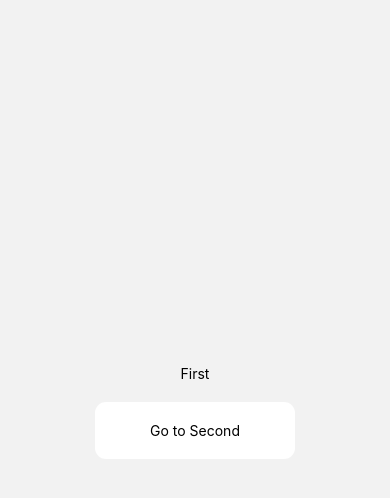
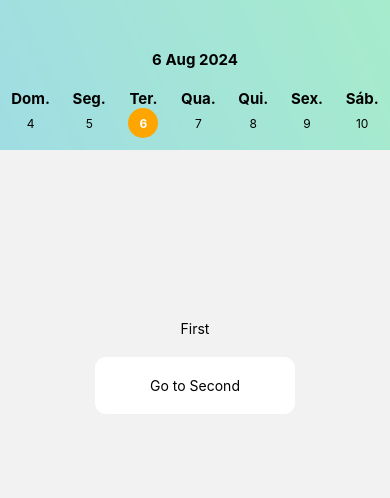
Before and after one commit to AugustoOmena/types-screens, a React Native app: screen /First in a window 390 px wide. Shown: the top 498 px of the page. Built offline with nearby package versions, Linux system fonts and the light colour scheme.

Commit message:
Add Calendario no topo

```diff
--- /dev/null
+++ b/src/views/Onboarding/Calendario.tsx
@@ -0,0 +1,114 @@
+import { Text, View, StyleSheet, ImageBackground } from "react-native";
+import React from "react";
+
+const CalendarioNoTopo = () => {
+    const date = new Date();
+    const year = date.getFullYear();
+    const month = date.getMonth() + 1;
+    const dayOfMonth = date.getDate();
+    const dayOfWeek = date.getDay();
+
+    const monthAbbreviations = ['0','Jan', 'Feb', 'Mar', 'Apr', 'May', 'Jun', 'Jul', 'Aug', 'Sep', 'Oct', 'Nov', 'Dec'];
+    const daysOfWeek = ['Dom.', 'Seg.', 'Ter.', 'Qua.', 'Qui.', 'Sex.', 'Sáb.'];
+
+    const getDateForDay = (dayOffset: number) => {
+      const current = new Date(date);
+      current.setDate(dayOfMonth + dayOffset - dayOfWeek);
+      return current.getDate();
+    };
+
+    const isToday = (dayOffset: number) => {
+      const currentDate = new Date(date);
+      currentDate.setDate(dayOfMonth + dayOffset - dayOfWeek);
+      return currentDate.getDate() === dayOfMonth;
+    };
+
+    return (
+        <View style={styles.container}>
+            <ImageBackground source={require('../../../assets/imagens/backgroundColor.png')} style={styles.image}>
+                <Text style={styles.text}>{dayOfMonth} {monthAbbreviations[month]} {year}</Text>
+                <View style={styles.weekContainer}>
+                {daysOfWeek.map((day, index) => (
+                    <View key={index} style={styles.dayContainer}>
+                    <Text style={styles.dayText}>{day}</Text>
+                    <View style={[styles.dateContainer, isToday(index) && styles.todayContainer]}>
+                        <Text style={[styles.dateText, isToday(index) && styles.todayDate]}>
+                        {getDateForDay(index)}
+                        </Text>
+                    </View>
+                    </View>
+                ))}
+                </View>
+            </ImageBackground>
+        </View>
+    )
+};
+
+export default CalendarioNoTopo;
+
+const styles = StyleSheet.create({
+    container: {
+      flex: 1,
+      backgroundColor: '#f7f7f8',
+    },
+    image: {
+      width: '100%',
+      height: 150,
+      paddingTop: 50,
+      alignItems: 'center',
+    },
+    title: {
+      fontSize: 24,
+      fontWeight: 'bold',
+    },
+    text: {
+      fontSize: 15,
+      fontWeight: 'bold',
+    },
+    weekContainer: {
+      flexDirection: 'row',
+      justifyContent: 'space-around',
+      width: '100%',
+      marginTop: 20,
+    },
+    dayContainer: {
+      alignItems: 'center',
+    },
+    dayText: {
+      fontSize: 15,
+      fontWeight: 'bold',
+    },
+    dateContainer: {
+      width: 30,
+      height: 30,
+      borderRadius: 15,
+      justifyContent: 'center',
+      alignItems: 'center',
+      backgroundColor: 'transparent',
+    },
+    dateText: {
+      fontSize: 12,
+    },
+    todayContainer: {
+      backgroundColor: 'orange',
+    },
+    todayDate: {
+      color: 'white',
+      fontWeight: 'bold',
+    },
+    pageContent: {
+      justifyContent: 'center',
+      alignItems: 'center',
+      padding: 20,
+    },
+    spaceWhite: {
+      backgroundColor: 'white',
+      width: '100%',
+      padding: 20,
+      borderRadius: 10,
+      marginBottom: 20,
+    },
+    space20pixels: {
+      padding: 20,
+    },
+  });
--- a/src/views/Onboarding/First.tsx
+++ b/src/views/Onboarding/First.tsx
@@ -1,11 +1,15 @@
-import { StyleSheet,  Text, TouchableOpacity, View } from "react-native";
+import { Text, TouchableOpacity, View } from "react-native";
 import React from "react";
 import { styles } from "../../../styles";
 import { useAppNavigation } from "../../utils/useAppNavigation";
+import CalendarioNoTopo from "./Calendario";
 
 const First = () => {
     const navigation = useAppNavigation();
     return (
+        <View>
+            <CalendarioNoTopo></CalendarioNoTopo>
+
             <View style={styles.container}>
                 <Text>First</Text>
                 <TouchableOpacity
@@ -18,6 +22,8 @@ const First = () => {
                     <Text style={styles.button}>Go to Second</Text>
                 </TouchableOpacity>
             </View>
+        </View>
+
     )
 };
 
--- a/styles.ts
+++ b/styles.ts
@@ -1,10 +1,10 @@
 import { StyleSheet } from "react-native";
 
 export const styles = StyleSheet.create({
-    container: {
-      flex: 1,
-      justifyContent: "center",
-      alignItems: "center",
+  container: {
+    top: 170,
+    justifyContent: "center",
+    alignItems: "center",
   },
   button: {
       backgroundColor: 'white',
@@ -13,5 +13,5 @@ export const styles = StyleSheet.create({
       padding: 20,
       textAlign: 'center',
       margin: 20,
-  }
+  },
   });
```
Also changed, not shown: assets/imagens/backgroundColor.png (added). Lines whose indentation alone changed are shown as unchanged.
